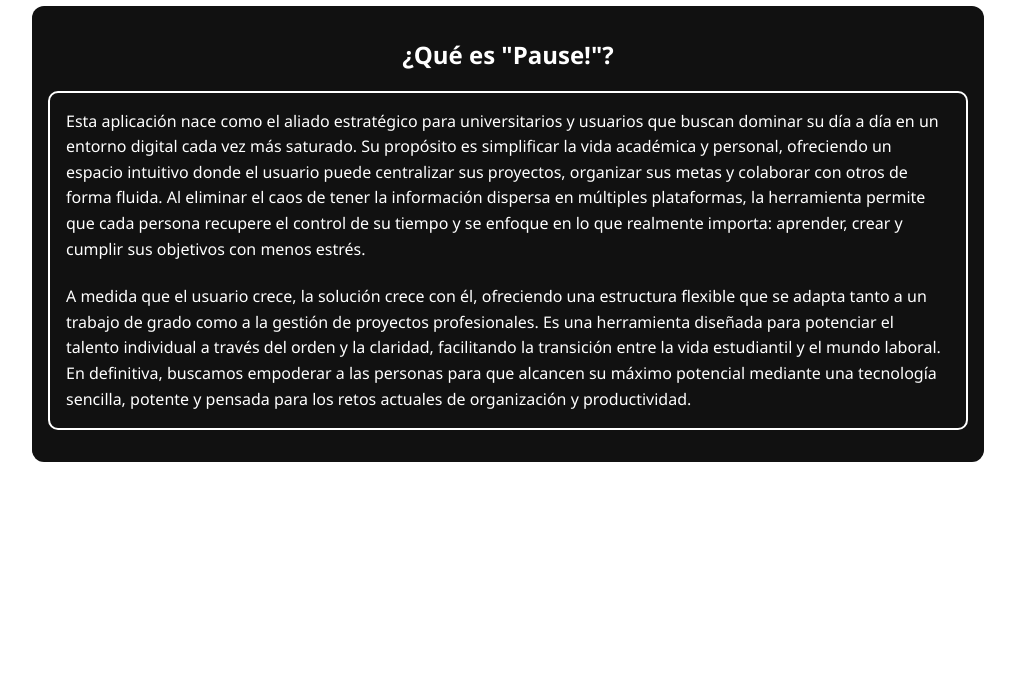
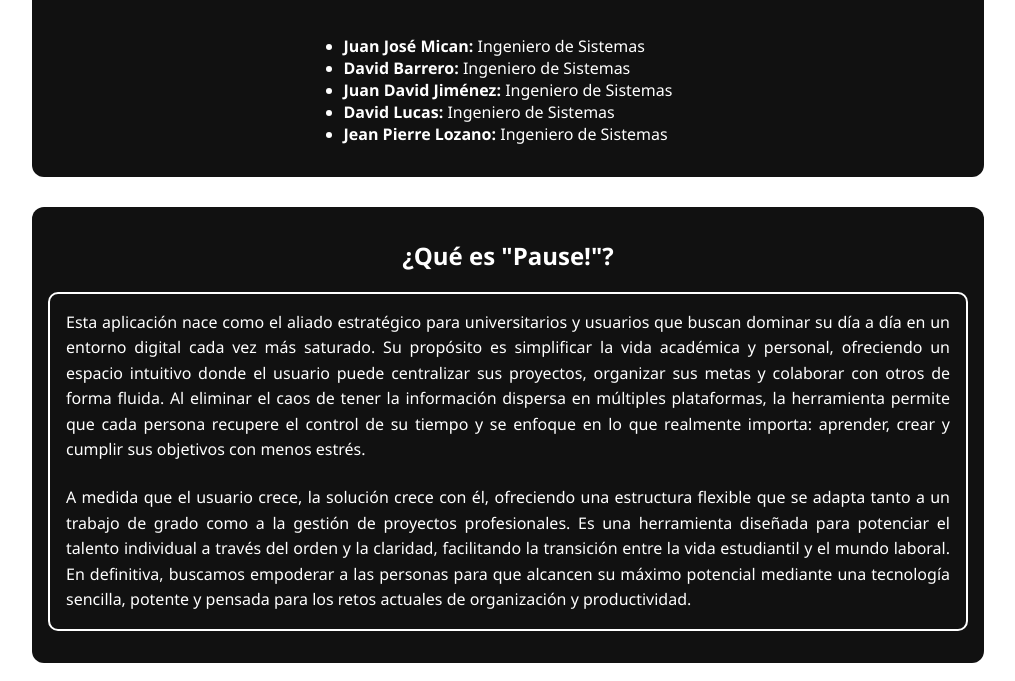
Before and after one commit to DonJuanBruh/pause_project, a plain HTML site: page index.html in a window 1280 px wide. Shown: the part 1326-2007 px from the top of the page, without its empty margins (132-1147 px from the left). Drawn offline with Linux system fonts and the light colour scheme.

Commit message:
fix(miembros): Add name and role for each member of the project

```diff
--- a/index.html
+++ b/index.html
@@ -27,6 +27,7 @@
     </header>
     <section id="miembros" class="miembros">
         <h2 class="sub_titulo"><em>Nuestro equipo</em></h2>
+        <h2 class="sub_titulo">(Integrantes del proyecto)</h2>
         <div class="miembros_grid miembros_grid--top">
             <article class="miembro_card">
                 <img src="./img/juan_mican.jpg" alt="Foto Juan José Mican" class="miembro_foto">
@@ -51,6 +52,14 @@
                 <p class="miembro_nombre">Jean Pierre Lozano</p>
             </article>
         </div>
+        <ul class="p_roles">
+            <br>
+            <li><strong>Juan José Mican:</strong> Ingeniero de Sistemas</li>
+            <li><strong>David Barrero:</strong> Ingeniero de Sistemas</li>
+            <li><strong>Juan David Jiménez:</strong> Ingeniero de Sistemas</li>
+            <li><strong>David Lucas:</strong> Ingeniero de Sistemas</li>
+            <li><strong>Jean Pierre Lozano:</strong> Ingeniero de Sistemas</li>
+        </ul>
     </section>
     <section id="app_info" class="app_info">
         <h2 class="sub_titulo">¿Qué es "Pause!"?</h2>
--- a/style.css
+++ b/style.css
@@ -123,6 +123,11 @@ body {
     width: min(100%, 920px);
     margin: 1rem auto;
     border-radius: 12px;
+    text-align: center;
+}
+
+.miembros ul {
+    text-align: center;
 }
 
 .miembros_grid {
@@ -166,6 +171,36 @@ body {
     margin: 0;
     line-height: 1.6;
     font-weight: 500;
+    text-align: justify;
+}
+
+ul.p_info, ul.p_roles {
+    margin: 0 auto;
+    padding: 0;
+    display: inline-block;
+    text-align: left;
+}
+
+ul.p_info li{
+    margin: 0.25rem 0 0;
+    font-size: 0.95rem;
+    color: white;
+    font-weight: 600;
+    list-style: none;
+}
+
+.miembros .info_box,
+.app_info .info_box {
+    text-align: center;
+}
+
+ul.p_roles {
+    margin: 1rem auto 0;
+    padding: 0;
+    display: inline-block;
+    text-align: left;
+    color: #ffffff;
+    font-weight: 400;
 }
 
 .seccion {
```
